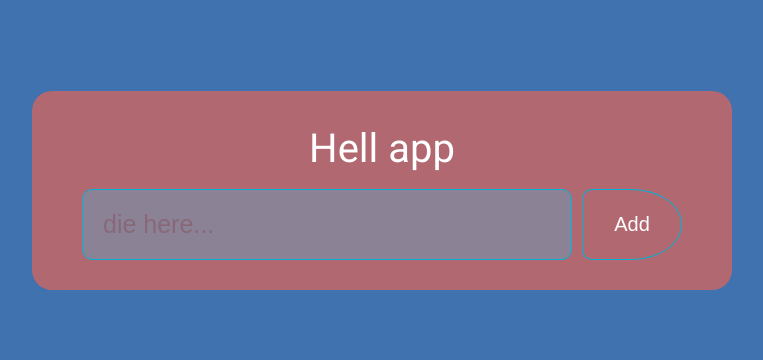
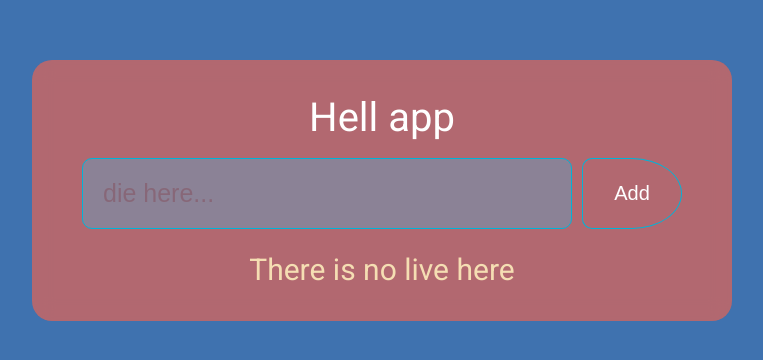
Before and after one commit to Andriikryl/to-do-app, a React (Vite) app: page / in a window 1280 px wide. Shown: the part 210-570 px from the top of the page, without its empty margins (258-1021 px from the left). Built offline with nearby package versions, Linux system fonts and the light colour scheme.

Commit message:
add paragraf

```diff
--- a/src/data/stores/useToDoStore.ts
+++ b/src/data/stores/useToDoStore.ts
@@ -16,11 +16,11 @@ interface ToDoStore {
 
 export const useToDoStore = create<ToDoStore>((set, get) => ({
     tasks: [
-        {
-            id: 'sad',
-            title: 'Sad',
-            createdAt: 21312
-    }
+    //     {
+    //         id: 'sad',
+    //         title: 'Sad',
+    //         createdAt: 21312
+    // }
     ],
     createTask: (title) =>{
         const {tasks} = get()
--- a/src/views/App/index.module.scss
+++ b/src/views/App/index.module.scss
@@ -15,3 +15,11 @@
         color: white;
     }
 }
+
+
+.articl{
+    text-align: center;
+    font-size: 30px;
+    color: wheat;
+    padding-block-start: 20px;
+}
--- a/src/views/App/index.tsx
+++ b/src/views/App/index.tsx
@@ -23,7 +23,9 @@ export const App: React.FC = () => {
           }}
         />
       </section>
-      <section className={styles.articleSection}></section>
+      <section className={styles.articleSection}>
+        {!tasks.length && <p className={styles.articl}>There is no live here</p>}
+      </section>
     </article>
   );
 };
```
